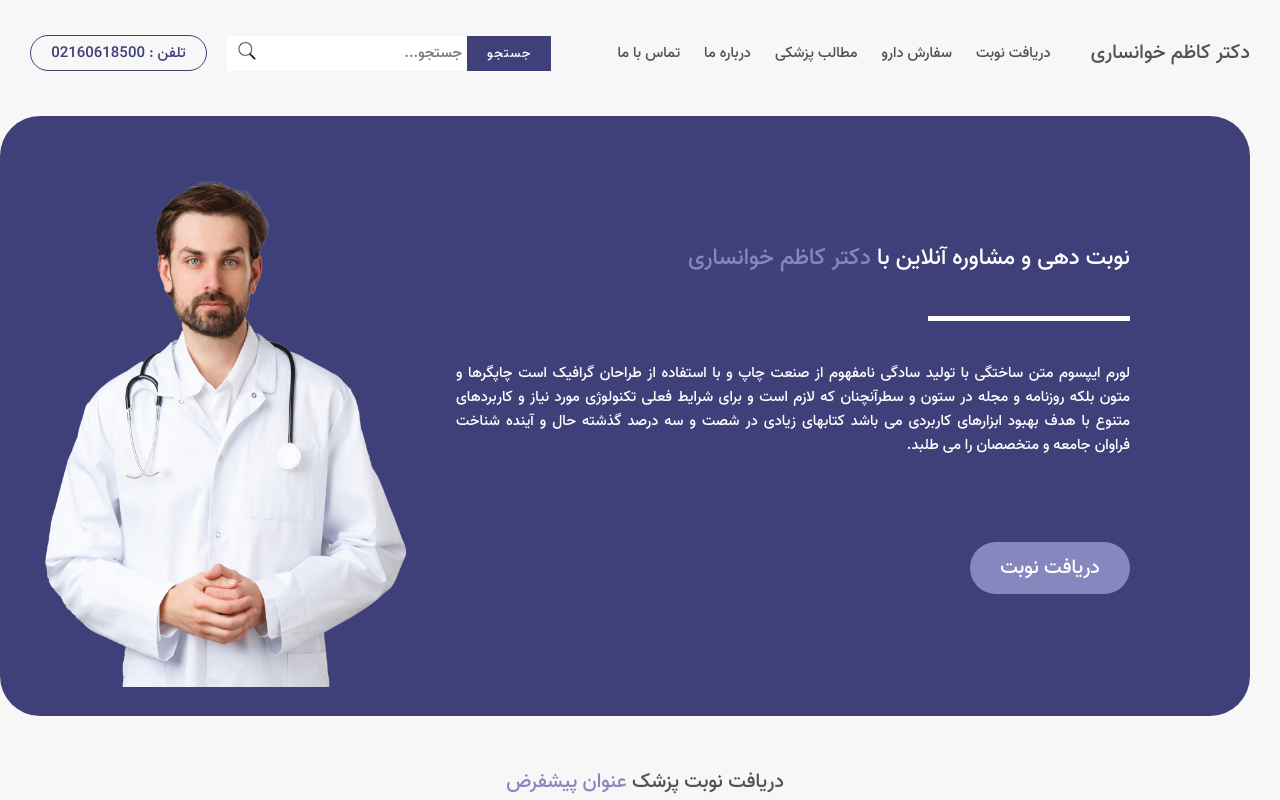
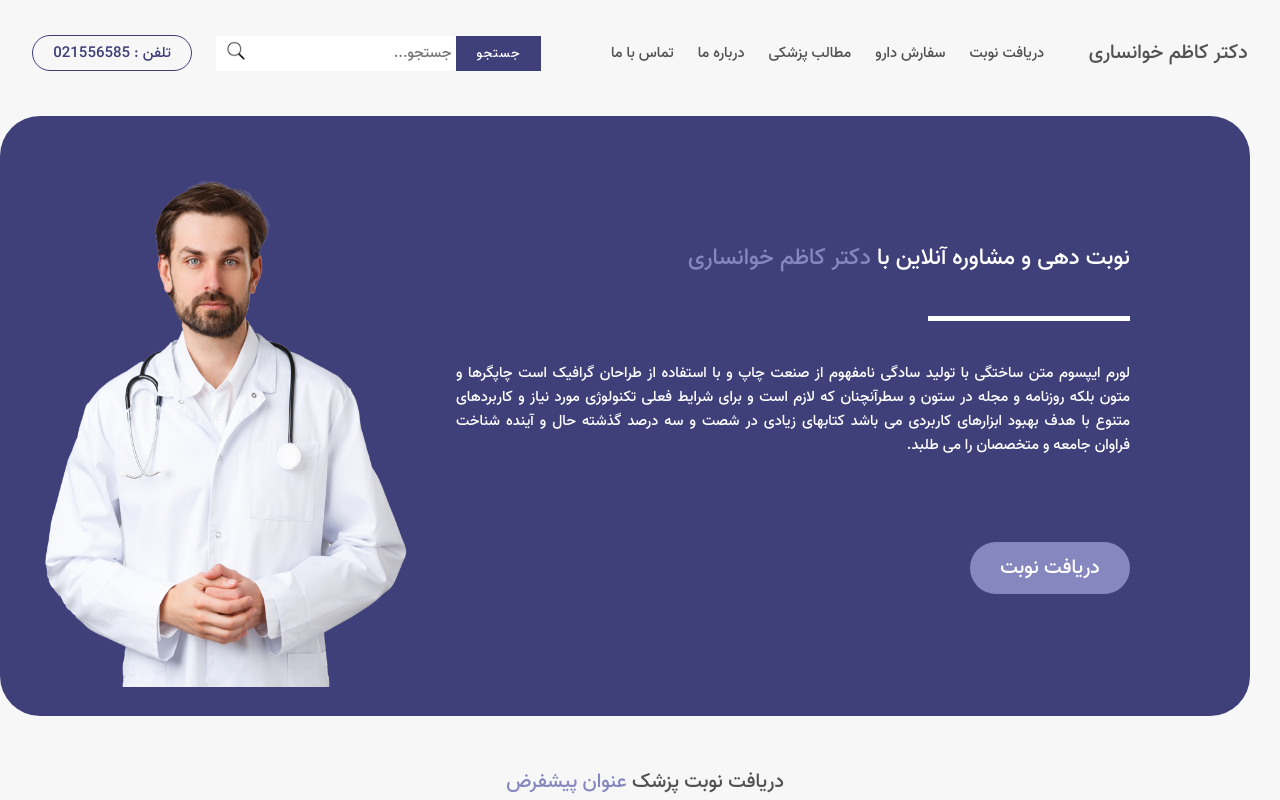
Before and after one commit to AmirhosseinAmini1383/Doctor, a React (Create React App) app: page / in a window 1280 px wide. Shown: the top 800 px of the page. Built offline with nearby package versions, Linux system fonts and the light colour scheme.

Commit message:
Edit Tel

```diff
--- a/src/Header/Header.jsx
+++ b/src/Header/Header.jsx
@@ -6,7 +6,7 @@ const Header = () => {
   return (
     <div className="header">
       <div className="header-tel">
-        <p className="tel">تلفن : 02160618500</p>
+        <p className="tel">تلفن : 021556585</p>
       </div>
       <div>
         <form class="search">
```
